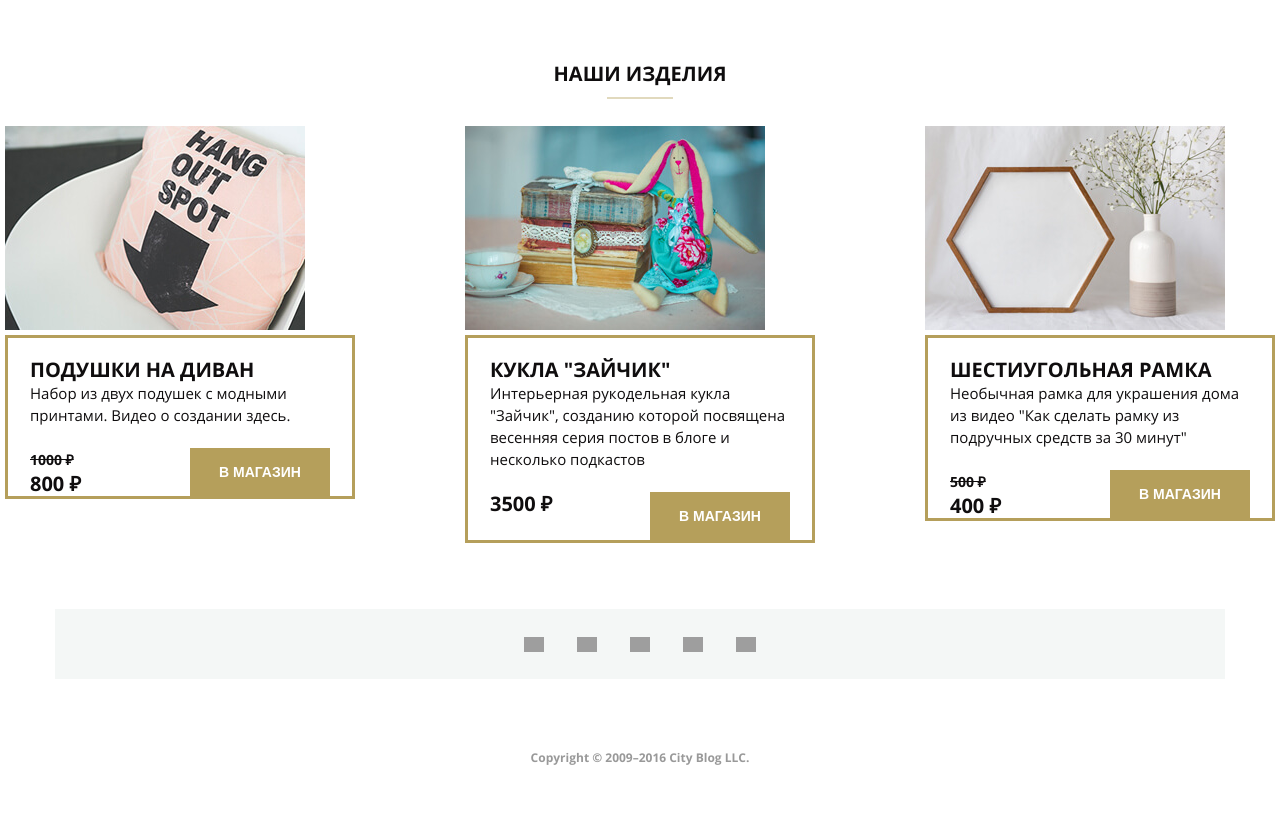
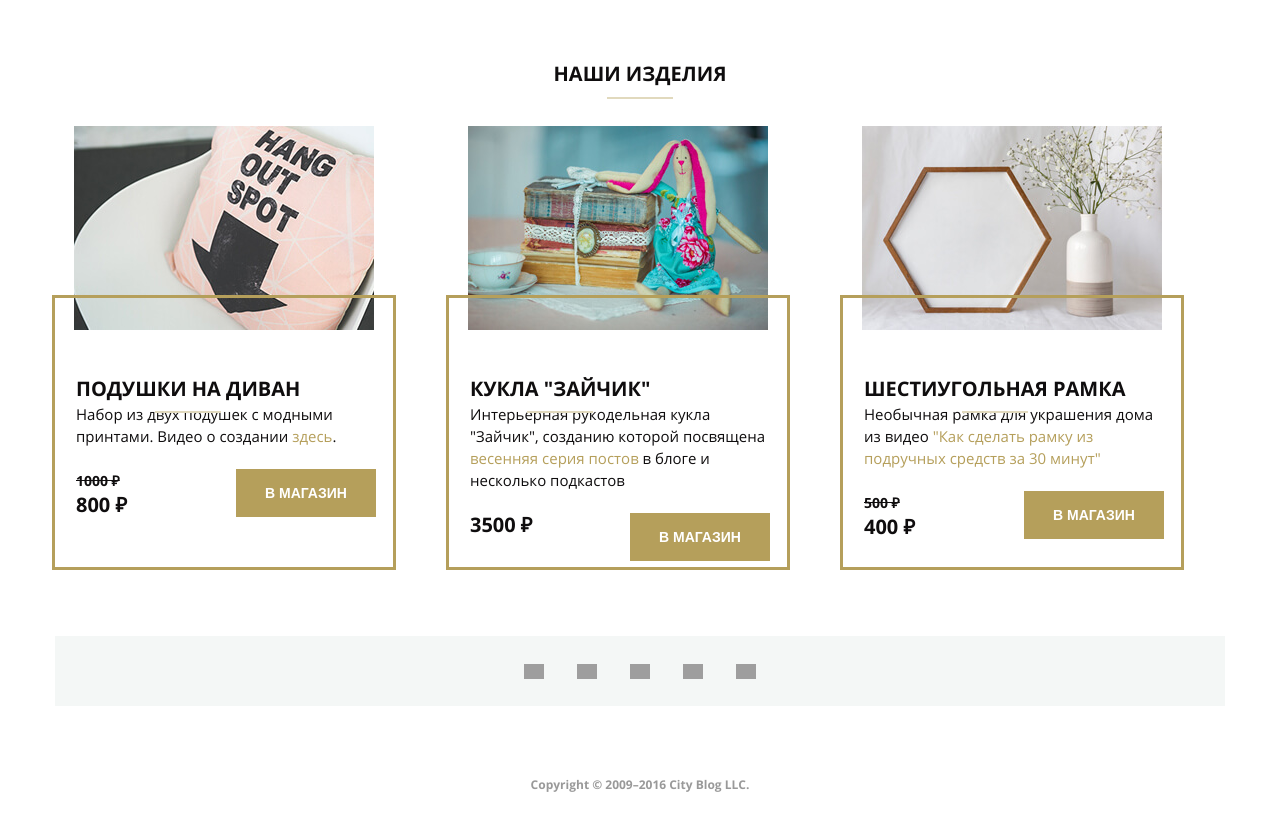
Before and after one commit to octopus-dev-d/mq-diplom, a plain HTML site: page index.html in a window 1280 px wide. Shown: the part 2790-3618 px from the top of the page. Before the commit the page ends 3591 px from the top, so only its background shows below. Drawn offline with Linux system fonts and the light colour scheme; grey boxes are pictures that could not be loaded; files whose address does not match are found by name.

Commit message:
Доработан блок products

```diff
--- a/css/style.css
+++ b/css/style.css
@@ -662,22 +662,65 @@ body {
 
 /*Стили для products*/
 
+.product-title {
+    text-align: center;
+    font-size: 20px;
+    line-height: 29px;
+    color: #0f0d0e;
+    font-weight: 700;
+    text-transform: uppercase;
+    position: relative;
+    margin: 62px 0 27px 0;
+    padding-bottom: 11px;
+}
+
+.product-title::after {
+    content: "";
+    position: absolute;
+    bottom: 0;
+    left: 0;
+    width: 66px;
+    height: 2px;
+    background-color: #e1d9bd;
+    right: 0;
+    margin: 0 auto;
+    display: block;
+}
+
 .products-block {
     display: flex;
     justify-content: center;
 }
 
 .product:nth-child(2) {
-    margin: 0 110px;
+    margin: 0 50px;
 }
 
 .frame {
+    width: 344px;
     border: 3px solid #b59f5b;
-    padding: 0 22px;
+    height: 275px;
+    margin-right: 22px;
+    margin-left: -22px;
+    padding-top: 56px;
+    padding-left: 21px;
+    margin-top: -40px;
+    position: relative;
+    z-index: 1;
 }
 
 .product-content {
     width: 300px;
+}
+
+.product-title {
+    text-decoration: none;
+    color: #0f0d0e;
+}
+
+.product-links {
+    text-decoration: none;
+    color: #b59f5b;
 }
 
 .product-name {
@@ -695,10 +738,6 @@ body {
     color: #0f0d0e;
     font-weight: 400;
     margin-top: 0;
-}
-
-.product-ds:hover {
-    height: 54px;
 }
 
 .product-footer {
--- a/index.html
+++ b/index.html
@@ -333,7 +333,7 @@
         </aside>
     </div>
     <div class="products">
-        <h2 class="top-news-title">наши изделия</h2>
+        <h2 class="product-title">наши изделия</h2>
         <main class="products-block">
             <article class="product">
                 <header class="product-header">
@@ -341,8 +341,8 @@
                 </header>
                 <div class="frame">
                     <div class="product-content">
-                        <h3 class="product-name">подушки на диван</h3>
-                        <p class="product-ds">Набор из двух подушек с модными принтами. Видео о создании здесь.</p>
+                        <h3 class="product-name"><a class="product-title" href="#">подушки на диван</a></h3>
+                        <p class="product-ds">Набор из двух подушек с модными принтами. Видео о создании <a class="product-links" href="#">здесь</a>.</p>
                         <div class="product-footer">
                             <div class="product-prices">
                                 <span class="product-price product-old-price">1000 ₽</span>
@@ -359,9 +359,9 @@
                 </header>
                 <div class="frame">
                     <div class="product-content">
-                        <h3 class="product-name">кукла "зайчик"</h3>
+                        <h3 class="product-name"><a class="product-title" href="#">кукла "зайчик"</a></h3>
                         <p class="product-ds">Интерьерная рукодельная кукла "Зайчик", созданию которой посвящена
-                            весенняя серия постов в блоге
+                            <a class="product-links" href="#">весенняя серия постов</a> в блоге
                             и несколько подкастов</p>
                         <div class="product-footer">
                             <div class="product-prices">
@@ -378,9 +378,9 @@
                 </header>
                 <div class="frame">
                     <div class="product-content">
-                        <h3 class="product-name">шестиугольная рамка</h3>
-                        <p class="product-ds">Необычная рамка для украшения дома из видео "Как сделать рамку из
-                            подручных средств за 30 минут"
+                        <h3 class="product-name"><a class="product-title" href="#">шестиугольная рамка</a></h3>
+                        <p class="product-ds">Необычная рамка для украшения дома из видео <a class="product-links" href="#">"Как сделать рамку из
+                            подручных средств за 30 минут"</a>
                         </p>
                         <div class="product-footer">
                             <div class="product-prices">
```
